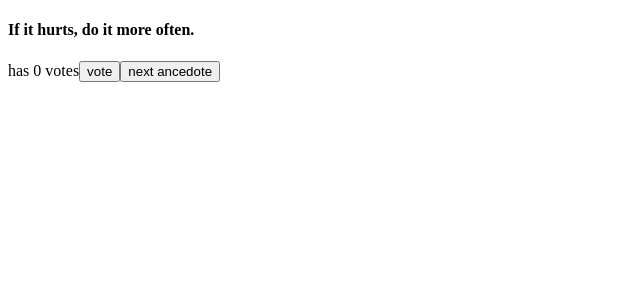
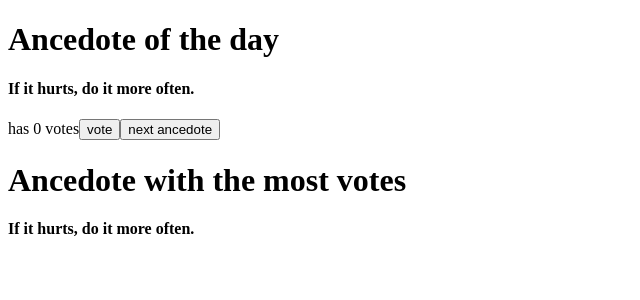
Before and after one commit to FourLorn/fullstack_open, a React (Vite) app in the folder part1/: page / in a window 1280 px wide. Shown: the top 300 px of the page, without its empty margins (0-640 px from the left). Built offline with nearby package versions, Linux system fonts and the light colour scheme.

Commit message:
part 1.14

```diff
--- a/part1/src/App.jsx
+++ b/part1/src/App.jsx
@@ -1,4 +1,14 @@
 import { useState } from 'react'
+
+const Header = (props) =>
+  <div>
+      <h1>{props.title}</h1>
+  </div>
+
+const Anecdote = (props)  =>
+  <div>
+    <h4>{props.anecdote}</h4>
+  </div>
 
 const Button = ({ onClick, text }) => <button onClick={onClick}>{text}</button>
 
@@ -20,23 +30,30 @@ const App = () => {
     let rand = Math.floor(Math.random() * anecdotes.length)
     setSelected(rand)
   }
+
   const ary = new Array(anecdotes.length).fill(0)
   const [votes, setVote] = useState(ary)
+  const [mostVotes, setMostVotes] = useState(0)
 
   const handleVotes = () => {
-    console.log(votes[selected])
-    const copy = { ...votes }
+    const copy = [ ...votes ]
     copy[selected] += 1
     setVote(copy)
-    console.log(votes[selected])
+    if (copy[selected] > copy[mostVotes]) {
+      setMostVotes(selected)
+    }
   }
+
 
   return (
     <div>
-      <h4>{anecdotes[selected]}</h4>
+      <Header title="Ancedote of the day"/>
+      <Anecdote anecdote={anecdotes[selected]}/>
       has {votes[selected]} votes
       <Button onClick={handleVotes} text="vote"/>
       <Button onClick={handleAncedote} text="next ancedote"/>
+      <Header title="Ancedote with the most votes"/>
+      <Anecdote anecdote={anecdotes[mostVotes]}/>
     </div>
   )
 }
```
